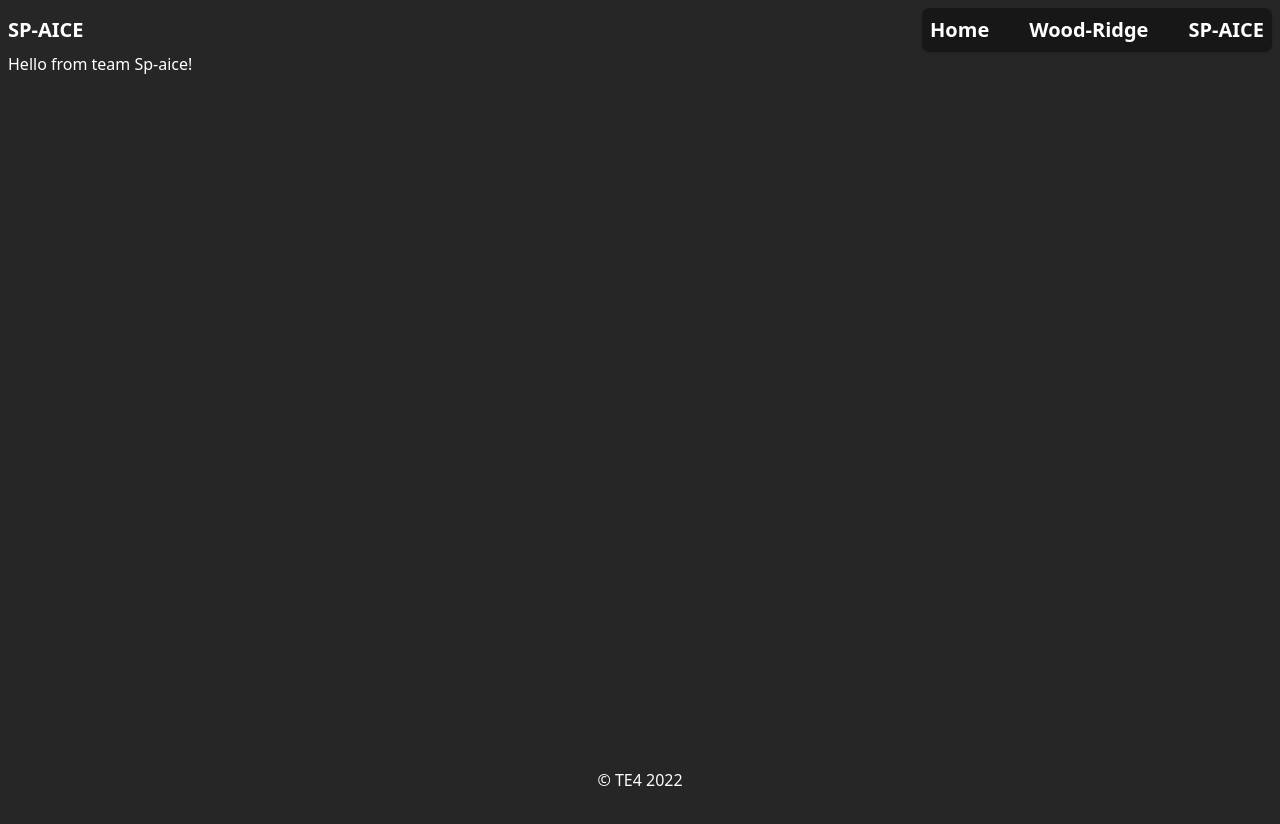
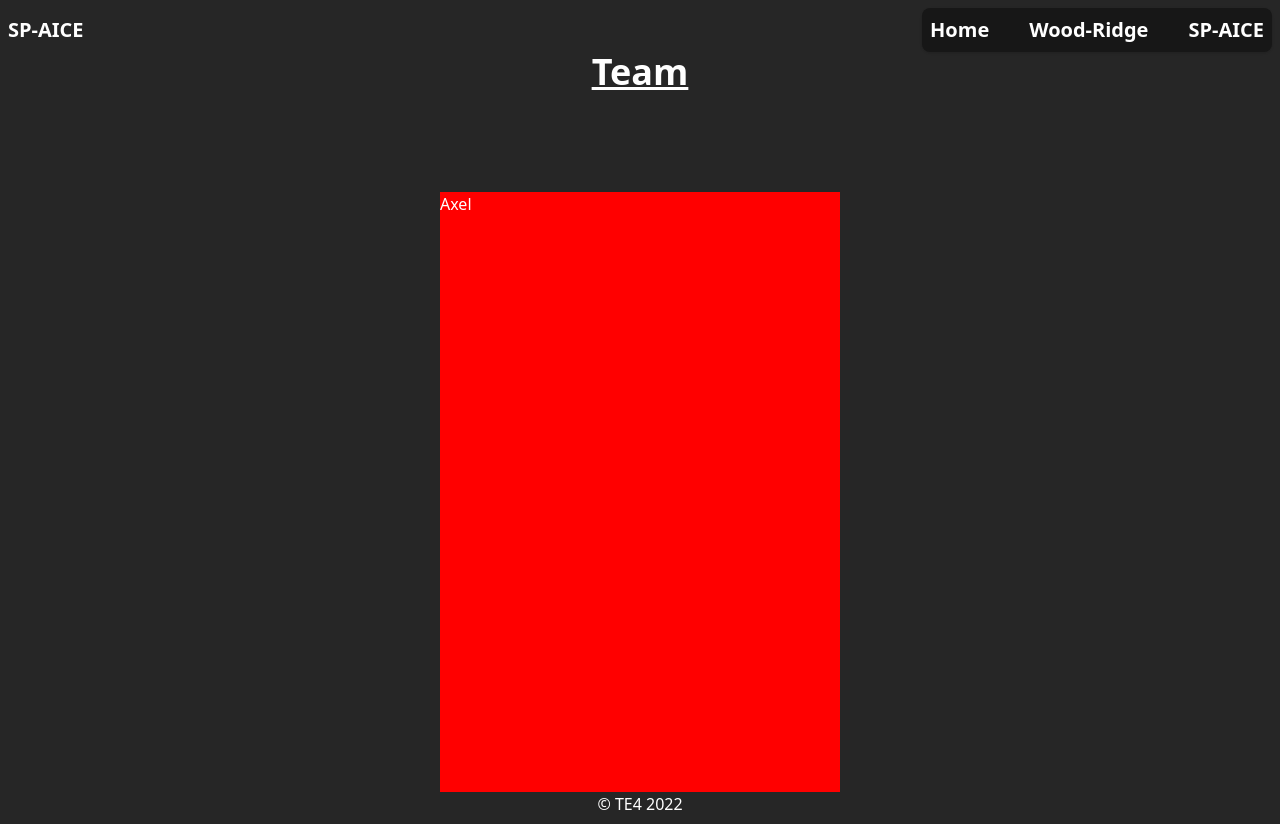
Before and after one commit to williampettersson/flow230120, a Vue app: page /sp-aice in a window 1280 px wide. Before the commit the page ends 800 px from the top, so only its background shows below. Built offline with nearby package versions, Linux system fonts and the light colour scheme.

Commit message:
card that flips

```diff
--- a/src/views/SpaiceView.vue
+++ b/src/views/SpaiceView.vue
@@ -1,13 +1,77 @@
 <script setup>
 import AppHeader from "../components/AppHeader.vue";
+import AppSectionTitle from "../components/AppSectionTitle.vue";
 import { RouterLink } from "vue-router";
 </script>
 
+<script>
+export default {
+  data() {
+    return {
+      toggled: false,
+    };
+  },
+  methods: {
+    flipCard() {
+      this.toggled = !this.toggled;
+    },
+  },
+};
+</script>
 <template>
   <AppHeader class="flex-grow-0 flex-shrink-0"
     ><RouterLink to="/sp-aice">SP-AICE</RouterLink></AppHeader
   >
   <main class="flex-grow">
-    <h1>Hello from team Sp-aice!</h1>
+    <AppSectionTitle name="Team" />
+
+    <div class="card">
+      <div
+        class="innerCard cursor-pointer"
+        :class="toggled ? 'isFlipped' : ''"
+        @click="flipCard"
+      >
+        <div class="cardface cardfaceFront">Axel</div>
+        <div class="cardface cardfaceBack">Inte Axel</div>
+      </div>
+    </div>
   </main>
 </template>
+
+<style>
+.card {
+  margin: 100px auto 0;
+  width: 400px;
+  height: 600px;
+}
+
+.innerCard {
+  width: 100%;
+  height: 100%;
+  transition: transform 1s;
+  transform-style: preserve-3d;
+  cursor: pointer;
+  position: relative;
+}
+
+.innerCard.isFlipped {
+  transform: rotateY(180deg);
+}
+
+.cardface {
+  position: absolute;
+  width: 100%;
+  height: 100%;
+  backface-visibility: hidden;
+  -webkit-backface-visibility: hidden;
+}
+
+.cardfaceFront {
+  background-color: red;
+}
+
+.cardfaceBack {
+  background-color: blue;
+  transform: rotateY(180deg);
+}
+</style>
```
